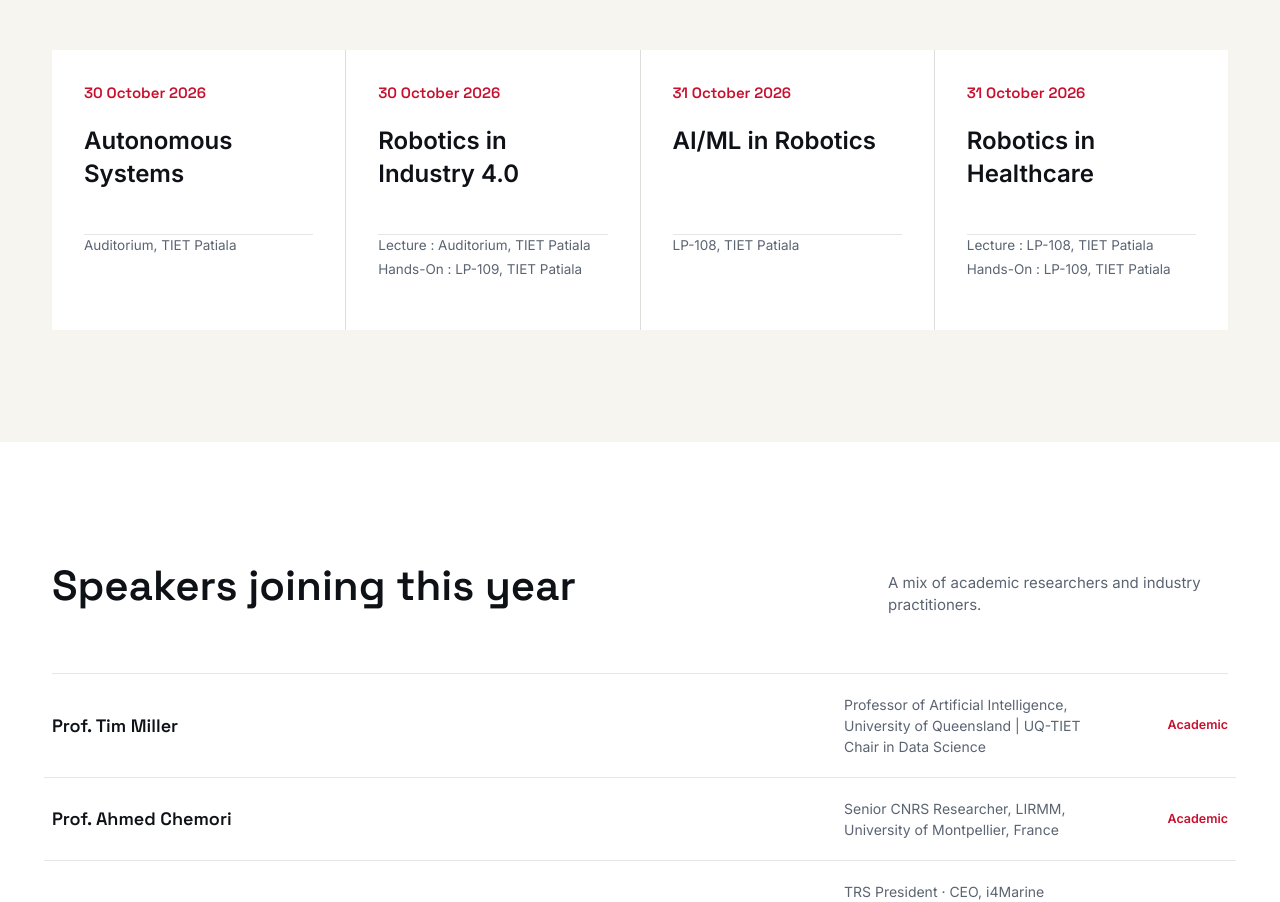
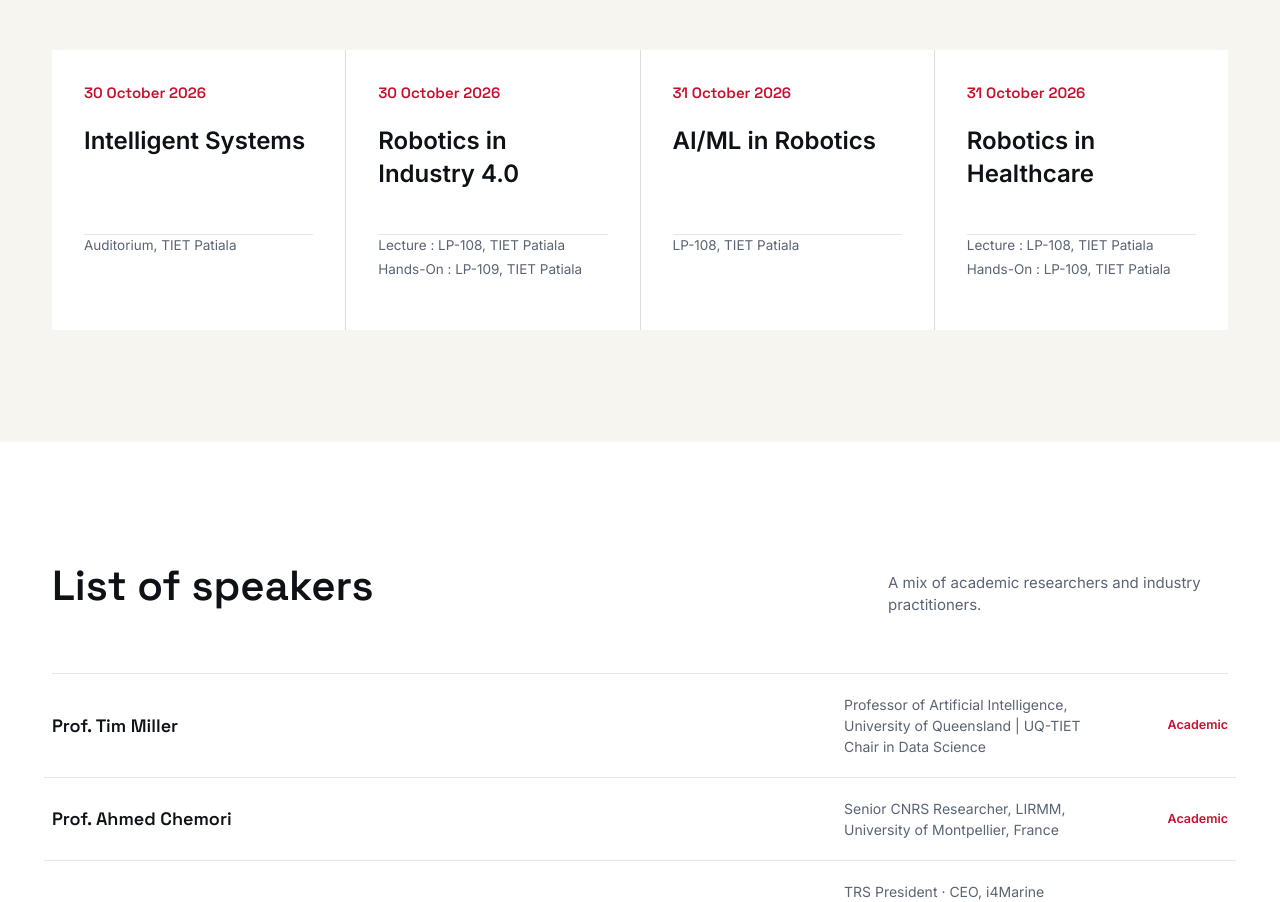
Before and after one commit to trs-tiet/TRS-DSAI-TIET, a Next.js app: page / in a window 1280 px wide. Shown: the part 1740-2642 px from the top of the page. Built offline with nearby package versions, Linux system fonts and the light colour scheme.

Commit message:
Update landing page speakers heading, organizing team order, and schedule themes/locations

```diff
--- a/app/page.tsx
+++ b/app/page.tsx
@@ -170,7 +170,7 @@ export default function HomePage() {
       <section className="bg-surface py-28">
         <div className="wrap">
           <SectionHeading
-            title="Speakers joining this year"
+            title="List of speakers"
             subtitle="A mix of academic researchers and industry practitioners."
           />
           <div className="border-t border-line">
--- a/components/ScheduleGrid.tsx
+++ b/components/ScheduleGrid.tsx
@@ -47,9 +47,9 @@ export default function ScheduleGrid() {
             {/* ---------------- DAY 1 ---------------- */}
             <tr>
               <td className="day" rowSpan={3}><small>Day 1</small>Oct 30</td>
-              <td className="tk" colSpan={5}>Autonomous Systems (Auditorium)</td>
+              <td className="tk" colSpan={5}>Intelligent Systems (Auditorium)</td>
               <td className="br" rowSpan={3}>Lunch Break</td>
-              <td className="tk" colSpan={6}>Robotics in Industry 4.0 (LP-109)</td>
+              <td className="tk" colSpan={6}>Robotics in Industry 4.0 (LP-108)</td>
             </tr>
             <tr>
               <td className="cer" rowSpan={2}>Inaugural Session</td>
@@ -73,9 +73,9 @@ export default function ScheduleGrid() {
             {/* ---------------- DAY 2 ---------------- */}
             <tr>
               <td className="day" rowSpan={4}><small>Day 2</small>Oct 31</td>
-              <td className="tk" colSpan={5}>AI/ML in Robotics (LP-109)</td>
+              <td className="tk" colSpan={5}>AI/ML in Robotics (LP-108)</td>
               <td className="br" rowSpan={4}>Lunch Break</td>
-              <td className="tk" colSpan={6}>Robotics in Healthcare (LP-109)</td>
+              <td className="tk" colSpan={6}>Robotics in Healthcare (LP-108)</td>
             </tr>
             <tr>
               <td className="sp" rowSpan={3}><Sp name="Prof. Tim Miller" org="UQ, AUS" /></td>
--- a/components/ScheduleViewer.tsx
+++ b/components/ScheduleViewer.tsx
@@ -30,7 +30,7 @@ const scheduleData: Record<string, ScheduleItem> = {
     title: "Day 1 Schedule: Intelligent Systems & Industry 4.0",
     badge: "Day 1 · Friday, Oct 30",
     date: "October 30, 2026",
-    description: "Inaugural session, Autonomous Systems keynote & talks, Robotics in Industry 4.0, MathWorks hands-on workshop in LP-109, and TRS GBM.",
+    description: "Inaugural session, Intelligent Systems keynote & talks, Robotics in Industry 4.0, MathWorks hands-on workshop in LP-109, and TRS GBM.",
     venues: ["Auditorium", "LP-108", "LP-109"],
     imageSrc: "/images/schedule/day1_schedule.png",
     downloadPngName: "TRS-DSAI-2026-Day1-Schedule.png",
@@ -260,7 +260,7 @@ export default function ScheduleViewer() {
                   </span>
                 </div>
                 <h3 className="font-display font-bold text-[20px] text-navy">
-                  Autonomous Systems &amp; Industry 4.0
+                  Intelligent Systems &amp; Industry 4.0
                 </h3>
                 <p className="text-[13px] text-steel mt-1 line-clamp-2">
                   Inauguration, 4 technical lectures, MathWorks Hands-on Session (3–4 hrs in LP-109), and TRS General Body Meeting.
@@ -429,7 +429,7 @@ export default function ScheduleViewer() {
               🏛️ Main Auditorium
             </div>
             <p className="text-[13px] text-steel">
-              Inaugural Ceremony, Autonomous Systems plenary keynotes, and general conference assemblies.
+              Inaugural Ceremony, Intelligent Systems plenary keynotes, and general conference assemblies.
             </p>
           </div>
           <div className="p-4 rounded-lg bg-paper border border-steel/15">
--- a/data/organizers.ts
+++ b/data/organizers.ts
@@ -47,10 +47,10 @@ export const organizers: Organizer[] = [
 
 export const supportingTeam: Organizer[] = [
   {
-    name: "Prof. Dheeraj Gupta",
-    role: "Travel and Liaison",
+    name: "Dr. Subhash Pratap",
+    role: "Media & Publicity",
     affiliation: "MED, TIET Patiala",
-    photo: "/images/organizers/dheeraj-gupta.jpg",
+    photo: "/images/organizers/subhash-pratap.jpg",
   },
   {
     name: "Prof. Anju Bala",
@@ -59,10 +59,10 @@ export const supportingTeam: Organizer[] = [
     photo: "/images/organizers/anju-bala.jpg",
   },
   {
-    name: "Dr. Subhash Pratap",
-    role: "Media & Publicity",
+    name: "Prof. Dheeraj Gupta",
+    role: "Event Management",
     affiliation: "MED, TIET Patiala",
-    photo: "/images/organizers/subhash-pratap.jpg",
+    photo: "/images/organizers/dheeraj-gupta.jpg",
   },
 ];
 
--- a/data/schedule.ts
+++ b/data/schedule.ts
@@ -16,14 +16,14 @@ export const scheduleThemes: ScheduleTheme[] = [
   {
     id: "theme-1",
     date: "30 October 2026",
-    topic: "Autonomous Systems",
+    topic: "Intelligent Systems",
     venue: "Auditorium, TIET Patiala",
   },
   {
     id: "theme-2",
     date: "30 October 2026",
     topic: "Robotics in Industry 4.0",
-    venue: "Lecture : Auditorium, TIET Patiala\nHands-On : LP-109, TIET Patiala",
+    venue: "Lecture : LP-108, TIET Patiala\nHands-On : LP-109, TIET Patiala",
   },
   {
     id: "theme-3",
@@ -51,15 +51,15 @@ export const scheduleDays: ScheduleDay[] = [
   {
     dayLabel: "Day 1",
     date: "30 October 2026",
-    theme: "Autonomous Systems · Robotics in Industry 4.0",
-    room: "Auditorium & LP-109, TIET Patiala",
+    theme: "Intelligent Systems · Robotics in Industry 4.0",
+    room: "Auditorium & LP-108 / LP-109, TIET Patiala",
     // image: "/images/schedule/day1.jpg",
   },
   {
     dayLabel: "Day 2",
     date: "31 October 2026",
     theme: "AI/ML in Robotics · Robotics in Healthcare",
-    room: "LP-109, TIET Patiala",
+    room: "LP-108 & LP-109, TIET Patiala",
     // image: "/images/schedule/day2.jpg",
   },
 ];
```
